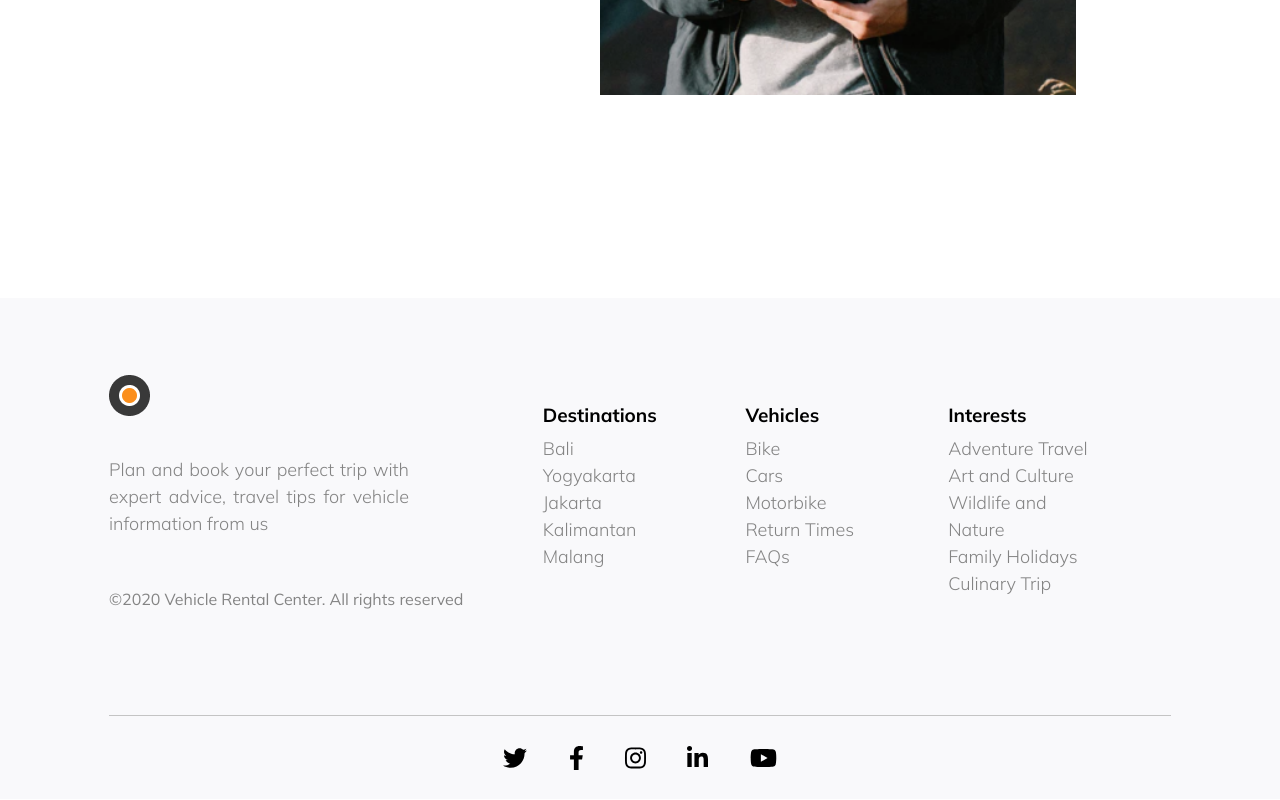
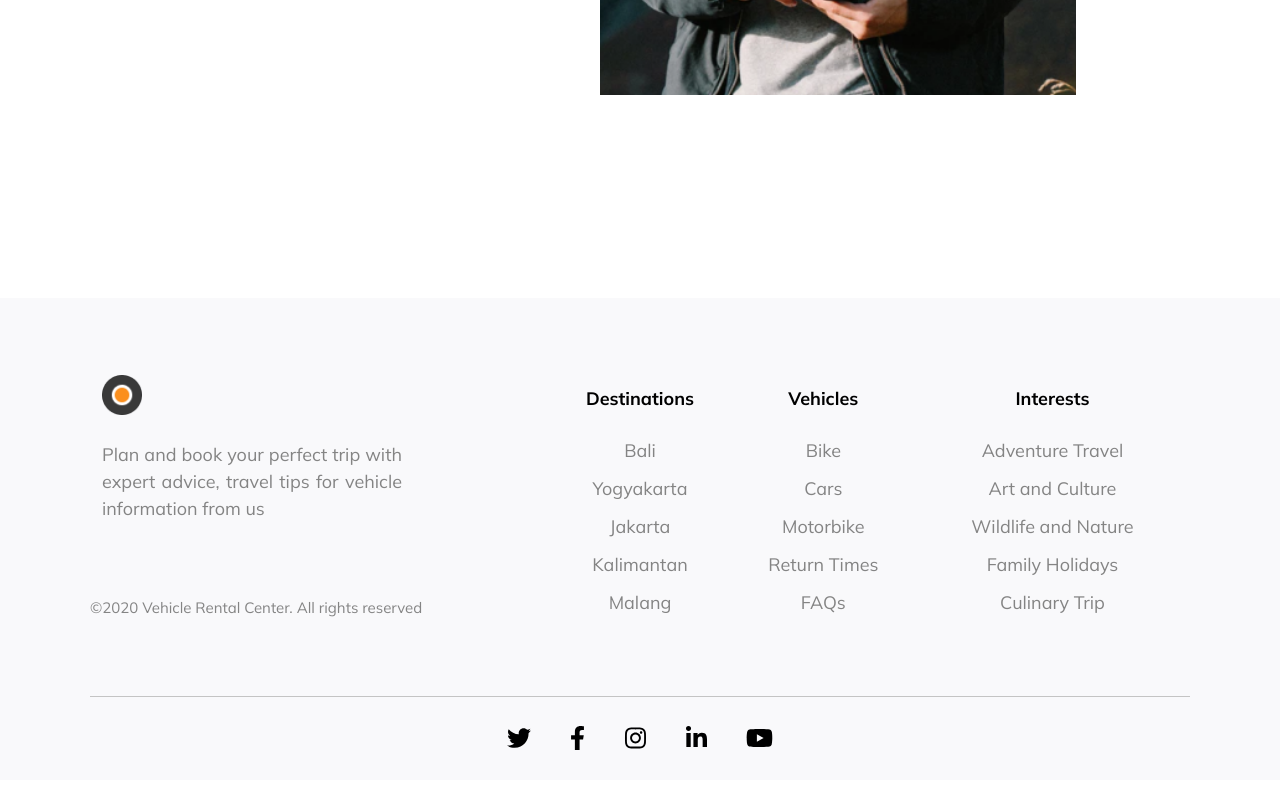
Before and after one commit to jumelisah/fw5-responsive-website, a website: page index.html in a window 1280 px wide. Shown: the part 2405-3205 px from the top of the page. Drawn offline with nearby package versions, Linux system fonts and the light colour scheme.

Commit message:
edit footer

```diff
--- a/assets/profile.css
+++ b/assets/profile.css
@@ -139,44 +139,45 @@ footer{
   background-color: #F9F9FB;
   text-align: center;
   font-family: 'Mulish', sans-serif;
+  font-size: 16px;
   color: #848484;
+  padding: 20px;
 }
-footer .row .col-12 img{
-  padding-top: 90px;
-  padding-bottom: 20px;
+footer h5{
+  font-size: 17px;
+  font-weight: 700;
+  line-height: 50px;
+  color: black;
+  padding-top: 50px;
+
 }
-footer .row .col-12 .about{
-  font-size: 18px;
-  font-weight: 300px;
-  width: 100%;
-  margin: 0 auto;
-}
-footer .row .col-12{
-  font-size: 18px;
-  font-weight: 300;
-  padding-bottom: 20px;
-}
-footer .row .col-12 h5{
-  font-size: 19px;
-  font-weight: 700;
-  color: black;
-  padding-top: 30px;
-}
-footer .row .col-12 a{
+footer a{
   text-decoration: none;
   color: #848484;
   display: block;
+  text-align: center;
+  line-height: 38px;
+}
+footer .row img{
+  width: 40px;
+  padding-bottom: 26px;
+}
+footer .row .about{
+  text-align: center;
+}
+footer .copyright{
+  padding: 50px 0;
+  font-size: 15px;
 }
 footer .socmeds{
-  margin-top: 74px;
-  border-top: 1px solid #C4C4C4;
-  height: 84px;
-  font-size: 18px;
-  line-height: 84px;
+  border-top: 0.5px solid #C4C4C4;
   text-align: center;
 }
 footer .socmeds a{
-  padding: 12px;
+  display: inline;
+  margin: 0 10px;
+  font-size: 20px;
+  line-height: 83px;
   color: black;
 }
 
@@ -201,20 +202,26 @@ footer .socmeds a{
     line-height: 5px;
     margin-bottom: 110px;
   }
-  footer .row .col-12 img{
-    padding-bottom: 25px;
+  footer{
+    font-size: 18px;
   }
-  footer .row .col-12 .about{
-    width: 300px;
+  footer h5{
+    font-size: 18px;
+    text-align: center;
   }
-  footer .socmeds{
+  footer .row{
+    padding-top: 76px;
+    width: 600px;
+    margin: 0 auto;
+  }
+  footer .row img{
+    text-align: left;
+  }
+  footer .socmeds a{
+    margin: 0 17.5px;
     font-size: 24px;
   }
-  footer .socmeds a{
-    padding: 17.5px;
-  }
 }
-
 
 @media(min-width: 992px){
   .profile form .col-12 button{
@@ -231,30 +238,25 @@ footer .socmeds a{
     margin-bottom: 134px;
   }
   footer{
-    padding: 76px 109px 0 109px;
-    text-align: left;
+    position: relative;
+    padding: 0 90px;
+    text-align: justify;
+  }
+  footer h5{
+    padding-top: 0;
+  }
+  footer .row{
     width: 100%;
   }
-  footer .row .col-12{
-    padding-top: 0;
-    margin-top: 0;
-    margin-right: 2%;
+  footer .copyright{
+    position: absolute;
+    bottom: 23%;
   }
-  footer .row .col-12 img{
-    padding-top: 0;
-    padding-bottom: 40px;
-    text-align: left;
+  footer .row .about{
+    width: 300px;
+    text-align: justify;
   }
-  footer .row .col-12 .about{
-    margin-left:0;
-    text-align: justify;
-    width: 300px;
-  }
-  footer .row .space{
-    width: 50px;
-  }
-  footer .copyright{
-    position: relative;
-    bottom: 30px;
+  footer .socmeds{
+    margin-top: 74px;
   }
 }
--- a/assets/style.css
+++ b/assets/style.css
@@ -199,44 +199,45 @@ footer{
   background-color: #F9F9FB;
   text-align: center;
   font-family: 'Mulish', sans-serif;
+  font-size: 16px;
   color: #848484;
+  padding: 20px;
 }
-footer .row .col-12 img{
-  padding-top: 90px;
-  padding-bottom: 20px;
+footer h5{
+  font-size: 17px;
+  font-weight: 700;
+  line-height: 50px;
+  color: black;
+  padding-top: 50px;
+
 }
-footer .row .col-12 .about{
-  font-size: 18px;
-  font-weight: 300px;
-  width: 100%;
-  margin: 0 auto;
-}
-footer .row .col-12{
-  font-size: 18px;
-  font-weight: 300;
-  padding-bottom: 20px;
-}
-footer .row .col-12 h5{
-  font-size: 19px;
-  font-weight: 700;
-  color: black;
-  padding-top: 30px;
-}
-footer .row .col-12 a{
+footer a{
   text-decoration: none;
   color: #848484;
   display: block;
+  text-align: center;
+  line-height: 38px;
+}
+footer .row img{
+  width: 40px;
+  padding-bottom: 26px;
+}
+footer .row .about{
+  text-align: center;
+}
+footer .copyright{
+  padding: 50px 0;
+  font-size: 15px;
 }
 footer .socmeds{
-  margin-top: 74px;
-  border-top: 1px solid #C4C4C4;
-  height: 84px;
-  font-size: 18px;
-  line-height: 84px;
+  border-top: 0.5px solid #C4C4C4;
   text-align: center;
 }
 footer .socmeds a{
-  padding: 12px;
+  display: inline;
+  margin: 0 10px;
+  font-size: 20px;
+  line-height: 83px;
   color: black;
 }
 
@@ -318,17 +319,24 @@ footer .socmeds a{
     width: 80%;
     margin: 10%;
   }
-  footer .row .col-12 img{
-    padding-bottom: 25px;
+  footer{
+    font-size: 18px;
   }
-  footer .row .col-12 .about{
-    width: 300px;
+  footer h5{
+    font-size: 18px;
+    text-align: center;
   }
-  footer .socmeds{
-    font-size: 24px;
+  footer .row{
+    padding-top: 76px;
+    width: 600px;
+    margin: 0 auto;
+  }
+  footer .row img{
+    text-align: left;
   }
   footer .socmeds a{
-    padding: 17.5px;
+    margin: 0 17.5px;
+    font-size: 24px;
   }
 }
 
@@ -378,30 +386,25 @@ footer .socmeds a{
     text-align: left;
   }
   footer{
-    padding: 76px 109px 0 109px;
-    text-align: left;
+    position: relative;
+    padding: 0 90px;
+    text-align: justify;
+  }
+  footer h5{
+    padding-top: 0;
+  }
+  footer .row{
     width: 100%;
   }
-  footer .row .col-12{
-    padding-top: 0;
-    margin-top: 0;
-    margin-right: 2%;
+  footer .copyright{
+    position: absolute;
+    bottom: 23%;
   }
-  footer .row .col-12 img{
-    padding-top: 0;
-    padding-bottom: 40px;
-    text-align: left;
+  footer .row .about{
+    width: 300px;
+    text-align: justify;
   }
-  footer .row .col-12 .about{
-    margin-left:0;
-    text-align: justify;
-    width: 300px;
-  }
-  footer .row .space{
-    width: 50px;
-  }
-  footer .copyright{
-    position: relative;
-    bottom: 30px;
+  footer .socmeds{
+    margin-top: 74px;
   }
 }
--- a/index.html
+++ b/index.html
@@ -148,14 +148,13 @@
   </div>
   <footer>
     <div class="row">
-      <div class="col-12 col-lg-4">
+      <div class="col-12 col-lg-5">
         <img src="./assets/images/logo.png">
         <div class="about">Plan and book your perfect trip with
           expert advice, travel tips for vehicle
           information from us
         </div>
       </div>
-      <div class="space"></div>
       <div class="col-12 col-md-4 col-lg-2">
         <div class="destinations">
           <h5>Destinations</h5>
@@ -176,7 +175,7 @@
           <a href="#">FAQs</a>
         </div>
       </div>
-      <div class="col-12 col-md-4 col-lg-2">
+      <div class="col-12 col-md-4 col-lg-3">
         <div class="interests">
           <h5>Interests</h5>
           <a href="#">Adventure Travel</a>
--- a/package.json
+++ b/package.json
@@ -8,7 +8,7 @@
     "dev": "serve"
   },
   "keywords": [],
-  "author": "",
+  "author": "Jumelisah",
   "license": "ISC",
   "devDependencies": {
     "serve": "^13.0.2"
```
Also changed, not shown: profile.html (+2 -4 lines).
